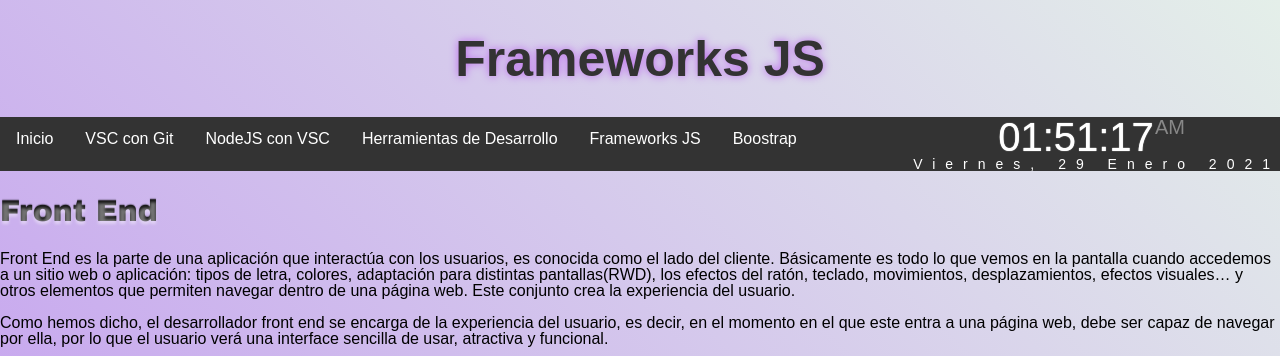
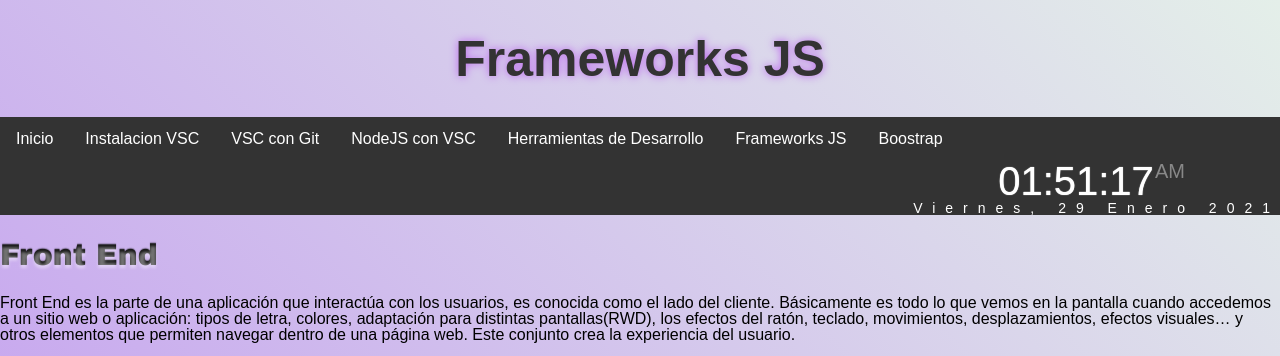
Before and after one commit to AlvaroJrd/EjercicioHLC2, a plain HTML site: page frameworkJS.html in a window 1280 px wide. Shown: the top 356 px of the page. Drawn offline with Linux system fonts and the light colour scheme.

Commit message:
Update frameworkJS.html

```diff
--- a/frameworkJS.html
+++ b/frameworkJS.html
@@ -14,6 +14,7 @@
         <h1 class="titulo">Frameworks JS</h1>
         <ul class="menuLista">
             <li class="liMenu"><a href="index.html" class="referencia">Inicio</a></li>
+            <li class="liMenu"><a href="instalacionVS.html" class="referencia">Instalacion VSC</a></li>
             <li class="liMenu"><a href="vscConGit.html" class="referencia">VSC con Git</a></li>
             <li class="liMenu"><a href="nodejsEnVSC.html" class="referencia">NodeJS con VSC</a></li>
             <li class="liMenu"><a href="herramientasDesarrollo.html" class="referencia">Herramientas de Desarrollo</a></li>
```
